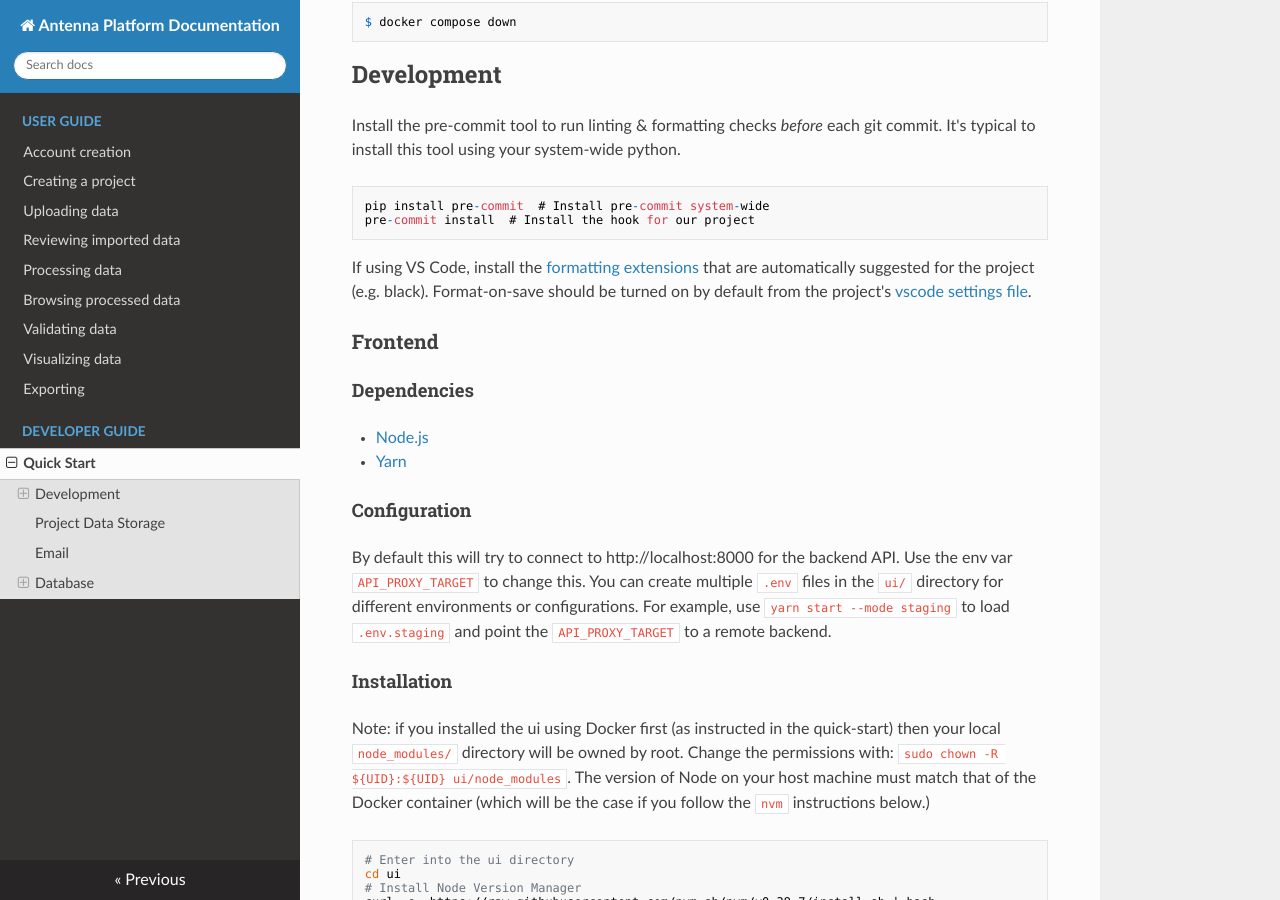
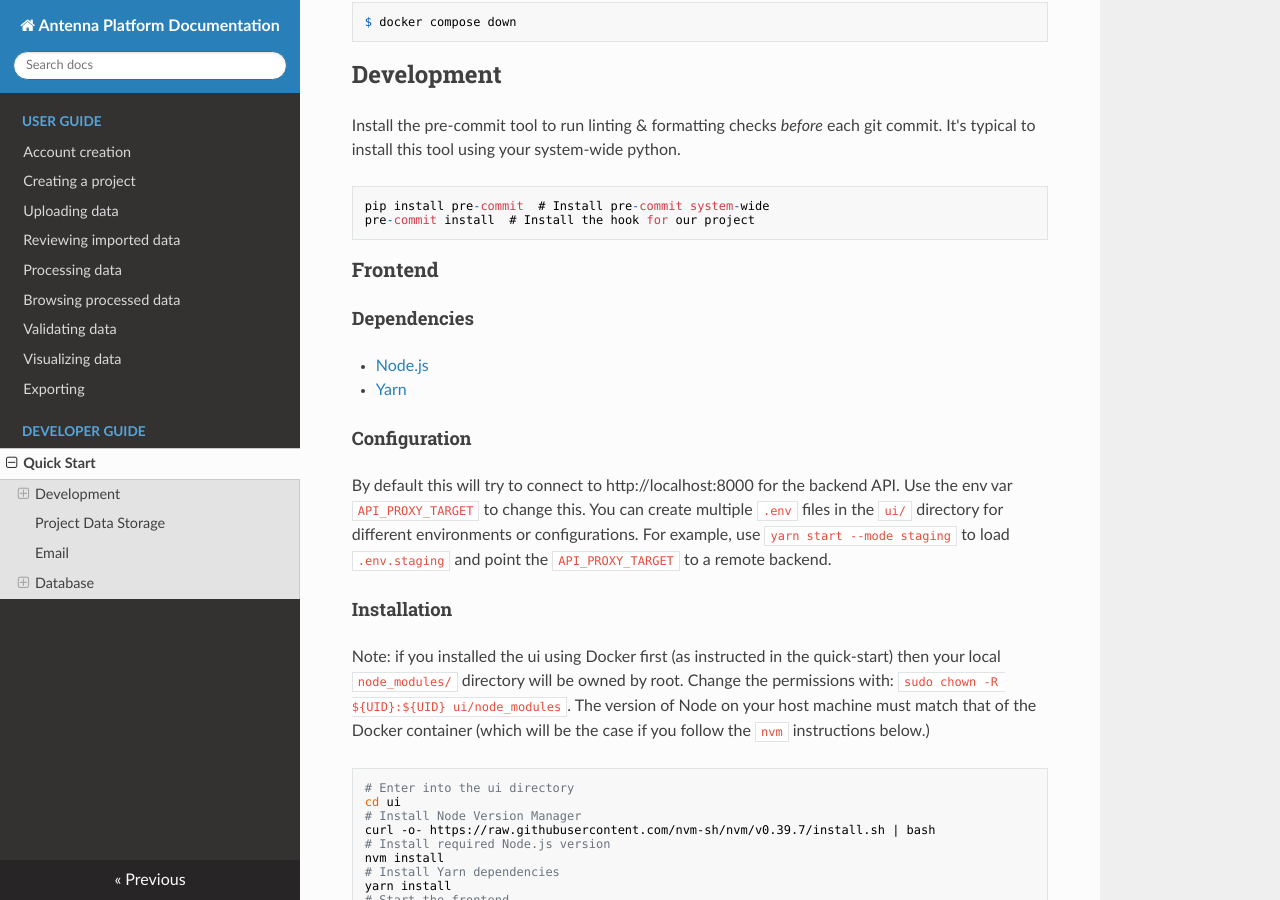
Before and after one commit to RolnickLab/antenna-docs, an MkDocs documentation site: the page built from docs/sections/dev-guide/developer-guide.md, in a window 1280 px wide and 900 px high, scrolled down 1133 px. Built offline with MkDocs 1.6.1, drawn with Linux system fonts in a browser that asks for light colours; nearby versions of some CDN libraries.

Commit message:
Fix ci (#4)
* Remove line that links to missing file

* Rename job in CI config

````diff
--- a/docs/sections/dev-guide/developer-guide.md
+++ b/docs/sections/dev-guide/developer-guide.md
@@ -51,8 +51,6 @@ Install the pre-commit tool to run linting & formatting checks _before_ each git
 pip install pre-commit  # Install pre-commit system-wide
 pre-commit install  # Install the hook for our project
 ```
-
-If using VS Code, install the [formatting extensions](.vscode/extensions.json) that are automatically suggested for the project (e.g. black). Format-on-save should be turned on by default from the project's [vscode settings file](.vscode/settings.json).
 
 ### Frontend
 
````
Also changed, not shown: 1 other file.
